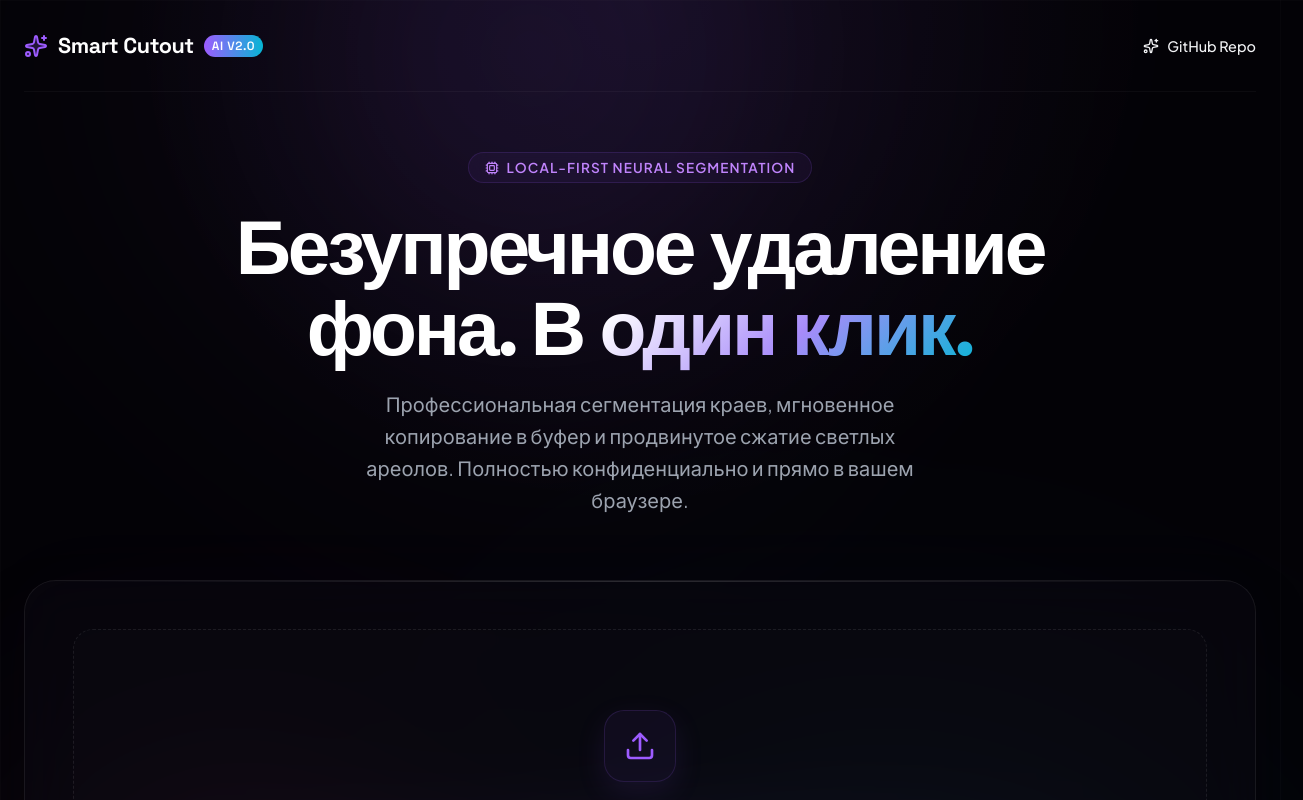
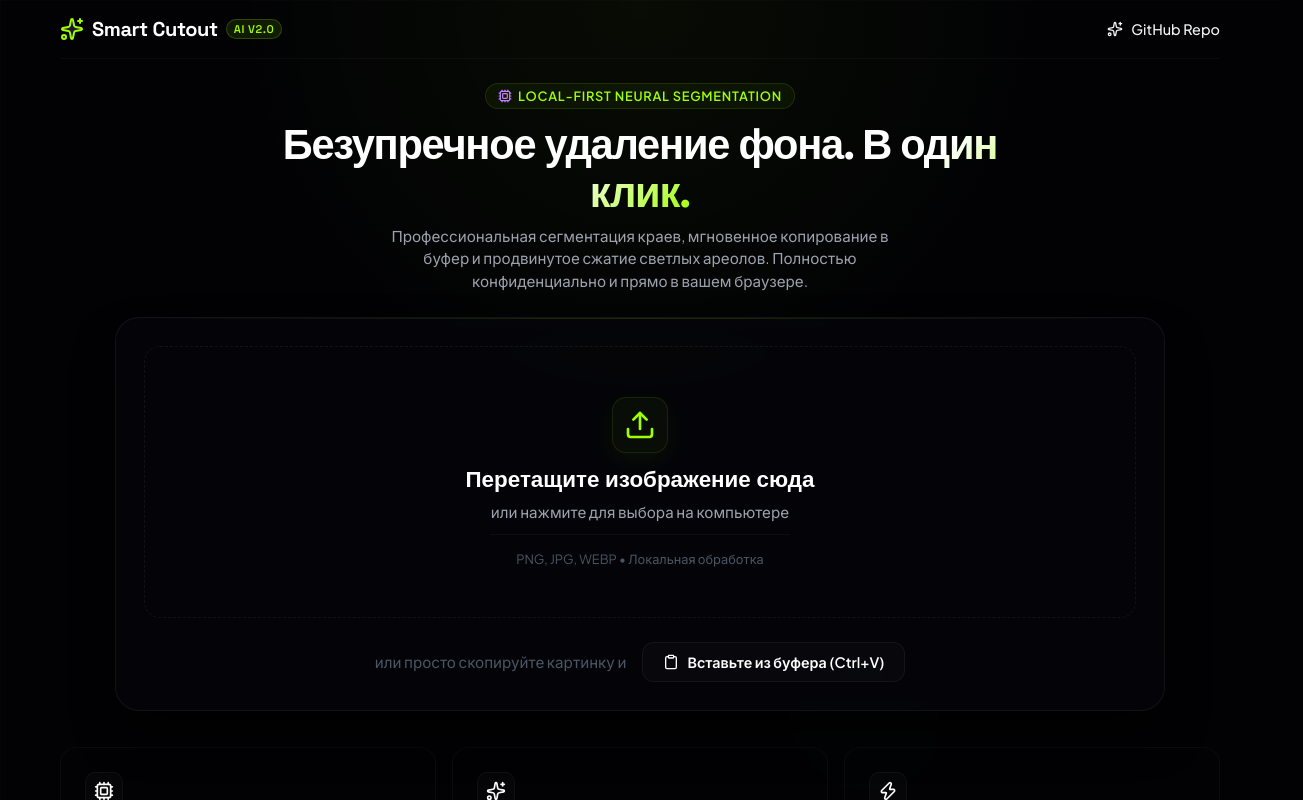
Before and after one commit to LennyStuck/bg-remove, a React (Vite) app: page / in a window 1280 px wide. Shown: the top 800 px of the page, 1303 px wide, since content can reach past the window. Built offline with nearby package versions, Linux system fonts and the light colour scheme.

Commit message:
Change color scheme to toxic lime and apply 100vh layout compression

```diff
--- a/src/App.jsx
+++ b/src/App.jsx
@@ -52,7 +52,7 @@ export default function App() {
   // Background substitution
   const [bgType, setBgType] = useState('transparent');
   const [selectedBg, setSelectedBg] = useState('transparent');
-  const [customColor, setCustomColor] = useState('#9d5cff');
+  const [customColor, setCustomColor] = useState('#9eff00');
 
   // Edge anti-halo settings
   const [erosionAmount, setErosionAmount] = useState(1);
--- a/src/index.css
+++ b/src/index.css
@@ -1,19 +1,19 @@
 @import url('https://fonts.googleapis.com/css2?family=Plus+Jakarta+Sans:wght@300;400;500;600;700;800&family=Space+Grotesk:wght@400;500;600;700&display=swap');
 
 :root {
-  --primary: #9d5cff;
-  --primary-hover: #b485ff;
-  --primary-glow: rgba(157, 92, 255, 0.25);
-  --accent-cyan: #06b6d4;
-  --accent-pink: #ec4899;
+  --primary: #9eff00;             /* Toxic Neon Lime */
+  --primary-hover: #b8ff33;       /* Lighter Neon Lime */
+  --primary-glow: rgba(158, 255, 0, 0.22);
+  --accent-cyan: #1f2937;         /* Dark grey */
+  --accent-pink: #111827;         /* Very dark grey */
 
-  --bg-deep: #030206;
-  --bg-card: rgba(10, 8, 18, 0.5);
-  --bg-card-hover: rgba(16, 13, 28, 0.7);
+  --bg-deep: #020204;
+  --bg-card: rgba(8, 8, 12, 0.6);
+  --bg-card-hover: rgba(12, 12, 18, 0.8);
 
-  --border-subtle: rgba(255, 255, 255, 0.04);
-  --border-glow: rgba(157, 92, 255, 0.15);
-  --border-glass: rgba(255, 255, 255, 0.07);
+  --border-subtle: rgba(255, 255, 255, 0.035);
+  --border-glow: rgba(158, 255, 0, 0.1);
+  --border-glass: rgba(255, 255, 255, 0.06);
 
   --text-pure: #ffffff;
   --text-high: #f3f4f6;
@@ -23,8 +23,8 @@
   --font-display: 'Space Grotesk', 'Outfit', sans-serif;
   --font-sans: 'Plus Jakarta Sans', 'Inter', sans-serif;
 
-  --transition-premium: all 0.4s cubic-bezier(0.16, 1, 0.3, 1);
-  --shadow-premium: 0 30px 60px -15px rgba(0, 0, 0, 0.8);
+  --transition-premium: all 0.35s cubic-bezier(0.16, 1, 0.3, 1);
+  --shadow-premium: 0 25px 50px -12px rgba(0, 0, 0, 0.9);
 }
 
 * {
@@ -40,164 +40,166 @@ body {
   min-height: 100vh;
   overflow-x: hidden;
   position: relative;
-  /* Premium Dark Grid background pattern */
+  /* Dark grid background pattern */
   background-image:
-    radial-gradient(circle at 50% 0%, rgba(157, 92, 255, 0.07) 0%, transparent 50%),
-    linear-gradient(rgba(255, 255, 255, 0.015) 1px, transparent 1px),
-    linear-gradient(90deg, rgba(255, 255, 255, 0.015) 1px, transparent 1px);
-  background-size: 100% 100%, 60px 60px, 60px 60px;
+    radial-gradient(circle at 50% 0%, rgba(158, 255, 0, 0.04) 0%, transparent 40%),
+    linear-gradient(rgba(255, 255, 255, 0.01) 1px, transparent 1px),
+    linear-gradient(90deg, rgba(255, 255, 255, 0.01) 1px, transparent 1px);
+  background-size: 100% 100%, 50px 50px, 50px 50px;
   background-attachment: fixed;
 }
 
-/* Cosmic Ambient Moving Glow Spheres */
+/* Atmospheric Glow Blobs (Greyish & Cyber Lime) */
 .glow-blob {
   position: absolute;
   border-radius: 50%;
   filter: blur(140px);
   z-index: -1;
   pointer-events: none;
-  opacity: 0.35;
-  mix-blend-mode: screen;
+  opacity: 0.25;
 }
 
 .glow-1 {
-  width: 500px;
-  height: 500px;
-  background: radial-gradient(circle, var(--primary) 0%, transparent 70%);
-  top: -10%;
-  left: 20%;
+  width: 450px;
+  height: 450px;
+  background: radial-gradient(circle, rgba(255, 255, 255, 0.03) 0%, transparent 70%);
+  top: -5%;
+  left: 25%;
   animation: floatSlow 25s infinite alternate ease-in-out;
 }
 
 .glow-2 {
-  width: 600px;
-  height: 600px;
-  background: radial-gradient(circle, var(--accent-cyan) 0%, transparent 70%);
-  bottom: 20%;
-  right: 10%;
+  width: 500px;
+  height: 500px;
+  background: radial-gradient(circle, rgba(158, 255, 0, 0.05) 0%, transparent 75%);
+  bottom: 10%;
+  right: 15%;
   animation: floatSlow 30s infinite alternate-reverse ease-in-out;
   animation-delay: -5s;
 }
 
 .glow-3 {
-  width: 400px;
-  height: 400px;
-  background: radial-gradient(circle, var(--accent-pink) 0%, transparent 70%);
-  top: 40%;
-  left: 5%;
+  width: 350px;
+  height: 350px;
+  background: radial-gradient(circle, rgba(255, 255, 255, 0.02) 0%, transparent 70%);
+  top: 30%;
+  left: 8%;
   animation: floatSlow 20s infinite alternate ease-in-out;
   animation-delay: -12s;
 }
 
 @keyframes floatSlow {
   0% { transform: translate(0, 0) scale(1) rotate(0deg); }
-  50% { transform: translate(60px, -40px) scale(1.15) rotate(90deg); }
-  100% { transform: translate(-40px, 60px) scale(0.9) rotate(180deg); }
+  50% { transform: translate(40px, -30px) scale(1.1) rotate(90deg); }
+  100% { transform: translate(-30px, 40px) scale(0.95) rotate(180deg); }
 }
 
-/* Container limits */
+/* Base Wrapper */
 #root {
   width: 100%;
-  max-width: 1300px;
+  max-width: 1200px;
   margin: 0 auto;
-  padding: 0 24px;
+  padding: 0 20px;
 }
 
-/* Premium Layout Sections */
+/* Compact Premium Navbar */
 .landing-navbar {
   display: flex;
   justify-content: space-between;
   align-items: center;
-  padding: 32px 0;
+  padding: 16px 0;
   border-bottom: 1px solid var(--border-subtle);
-  margin-bottom: 60px;
+  margin-bottom: 24px;
 }
 
 .brand-logo {
   display: flex;
   align-items: center;
-  gap: 10px;
+  gap: 8px;
   font-family: var(--font-display);
   font-weight: 700;
-  font-size: 1.35rem;
+  font-size: 1.25rem;
   color: var(--text-pure);
   letter-spacing: -0.02em;
 }
 
 .brand-badge {
-  background: linear-gradient(90deg, var(--primary) 0%, var(--accent-cyan) 100%);
-  color: #fff;
-  font-size: 0.75rem;
+  background: rgba(158, 255, 0, 0.1);
+  border: 1px solid rgba(158, 255, 0, 0.2);
+  color: var(--primary);
+  font-size: 0.7rem;
   font-weight: 600;
-  padding: 3px 8px;
+  padding: 2px 7px;
   border-radius: 99px;
   text-transform: uppercase;
   letter-spacing: 0.05em;
 }
 
-/* Main Hero Typography (unmoth/runlayer style) */
+/* Scaled Down Compact Hero Section */
 .hero-wrapper {
   text-align: center;
-  margin-bottom: 64px;
+  margin-bottom: 24px;
   position: relative;
 }
 
 .hero-tag {
   display: inline-flex;
   align-items: center;
-  gap: 8px;
-  background: rgba(157, 92, 255, 0.06);
-  border: 1px solid rgba(157, 92, 255, 0.15);
-  color: #c084fc;
-  font-size: 0.85rem;
+  gap: 6px;
+  background: rgba(158, 255, 0, 0.05);
+  border: 1px solid rgba(158, 255, 0, 0.12);
+  color: var(--primary);
+  font-size: 0.8rem;
   font-weight: 600;
-  padding: 6px 16px;
+  padding: 4px 12px;
   border-radius: 99px;
-  margin-bottom: 24px;
+  margin-bottom: 12px;
   text-transform: uppercase;
-  letter-spacing: 0.08em;
-  backdrop-filter: blur(10px);
+  letter-spacing: 0.06em;
+  backdrop-filter: blur(8px);
 }
 
 .hero-title {
   font-family: var(--font-display);
-  font-size: 4.8rem;
+  font-size: 2.6rem;
   font-weight: 700;
-  line-height: 1.05;
-  letter-spacing: -0.04em;
+  line-height: 1.15;
+  letter-spacing: -0.03em;
   color: var(--text-pure);
-  margin-bottom: 20px;
-  max-width: 900px;
+  margin-bottom: 8px;
+  max-width: 800px;
   margin-left: auto;
   margin-right: auto;
 }
 
 .hero-title span {
-  background: linear-gradient(135deg, #fff 20%, #a78bfa 60%, #06b6d4 100%);
+  background: linear-gradient(135deg, #fff 40%, var(--primary) 100%);
   -webkit-background-clip: text;
   -webkit-text-fill-color: transparent;
 }
 
 .hero-desc {
-  font-size: 1.25rem;
-  line-height: 1.6;
+  font-size: 0.95rem;
+  line-height: 1.5;
   color: var(--text-body);
-  max-width: 600px;
-  margin: 0 auto 40px;
+  max-width: 540px;
+  margin: 0 auto 12px;
 }
 
-/* Premium Obsidian Card */
+/* Compact Obsidian Card */
 .obsidian-card {
   background: var(--bg-card);
-  backdrop-filter: blur(28px);
-  -webkit-backdrop-filter: blur(28px);
+  backdrop-filter: blur(24px);
+  -webkit-backdrop-filter: blur(24px);
   border: 1px solid var(--border-glass);
-  border-radius: 32px;
-  padding: 48px;
-  box-shadow: var(--shadow-premium), 0 0 80px rgba(157, 92, 255, 0.03);
+  border-radius: 24px;
+  padding: 28px;
+  box-shadow: var(--shadow-premium), 0 0 60px rgba(158, 255, 0, 0.01);
   transition: var(--transition-premium);
   position: relative;
   overflow: hidden;
+  max-width: 1050px;
+  margin: 0 auto;
 }
 
 .obsidian-card::before {
@@ -207,60 +209,142 @@ body {
   left: 0;
   right: 0;
   height: 1px;
-  background: linear-gradient(90deg, transparent, rgba(255, 255, 255, 0.15), transparent);
+  background: linear-gradient(90deg, transparent, rgba(158, 255, 0, 0.15), transparent);
 }
 
-/* High-tech Drag & Drop Zone */
+/* Compact High-tech Drag & Drop Zone */
 .dropzone-obsidian {
-  border: 1px dashed rgba(255, 255, 255, 0.08);
-  background: rgba(255, 255, 255, 0.01);
-  border-radius: 20px;
-  padding: 80px 40px;
+  border: 1px dashed rgba(255, 255, 255, 0.06);
+  background: rgba(255, 255, 255, 0.005);
+  border-radius: 16px;
+  padding: 50px 24px;
   text-align: center;
   cursor: pointer;
   transition: var(--transition-premium);
   display: flex;
   flex-direction: column;
   align-items: center;
-  gap: 20px;
+  gap: 12px;
   position: relative;
 }
 
 .dropzone-obsidian:hover {
   border-color: var(--primary);
-  background: rgba(157, 92, 255, 0.02);
-  transform: scale(0.99);
+  background: rgba(158, 255, 0, 0.01);
 }
 
 .dropzone-icon-glow {
-  width: 72px;
-  height: 72px;
-  border-radius: 20px;
-  background: rgba(157, 92, 255, 0.06);
+  width: 56px;
+  height: 56px;
+  border-radius: 14px;
+  background: rgba(158, 255, 0, 0.04);
   color: var(--primary);
   display: flex;
   align-items: center;
   justify-content: center;
   transition: var(--transition-premium);
-  border: 1px solid rgba(157, 92, 255, 0.15);
-  box-shadow: 0 10px 30px rgba(157, 92, 255, 0.1);
+  border: 1px solid rgba(158, 255, 0, 0.1);
+  box-shadow: 0 8px 24px rgba(158, 255, 0, 0.05);
 }
 
 .dropzone-obsidian:hover .dropzone-icon-glow {
   background: var(--primary);
-  color: #fff;
+  color: #000;
   border-color: var(--primary);
-  box-shadow: 0 0 30px var(--primary-glow);
-  transform: translateY(-4px) rotate(5deg);
+  box-shadow: 0 0 24px var(--primary-glow);
+  transform: translateY(-2px);
 }
 
-/* Beautiful Interactive Grid for Features */
+/* High-contrast Buttons */
+.btn {
+  font-family: var(--font-sans);
+  font-weight: 600;
+  padding: 10px 20px;
+  border-radius: 10px;
+  border: none;
+  cursor: pointer;
+  display: inline-flex;
+  align-items: center;
+  justify-content: center;
+  gap: 8px;
+  transition: var(--transition-premium);
+  font-size: 0.9rem;
+}
+
+.btn-primary {
+  background: var(--primary);
+  color: #000000;
+  box-shadow: 0 6px 18px 0 rgba(158, 255, 0, 0.25);
+  border: 1px solid rgba(255, 255, 255, 0.1);
+}
+
+.btn-primary:hover {
+  transform: translateY(-1px);
+  box-shadow: 0 10px 24px 0 rgba(158, 255, 0, 0.4);
+  background: var(--primary-hover);
+}
+
+.btn-secondary {
+  background: rgba(255, 255, 255, 0.02);
+  color: var(--text-pure);
+  border: 1px solid rgba(255, 255, 255, 0.05);
+}
+
+.btn-secondary:hover {
+  background: rgba(255, 255, 255, 0.06);
+  border-color: rgba(255, 255, 255, 0.12);
+  transform: translateY(-1px);
+}
+
+/* Workspace / Comparison Split Screen Slider */
+.workspace-grid {
+  display: grid;
+  grid-template-columns: 1fr 280px;
+  gap: 24px;
+}
+
+@media (max-width: 900px) {
+  .workspace-grid {
+    grid-template-columns: 1fr;
+  }
+}
+
+.preview-container-obsidian {
+  border-radius: 16px;
+  border: 1px solid rgba(255, 255, 255, 0.04);
+  background: #010102;
+  overflow: hidden;
+  position: relative;
+  aspect-ratio: 4 / 3;
+}
+
+/* Control settings box */
+.control-box-obsidian {
+  background: rgba(255, 255, 255, 0.01);
+  border: 1px solid rgba(255, 255, 255, 0.03);
+  border-radius: 14px;
+  padding: 16px;
+  transition: var(--transition-premium);
+}
+
+.control-box-obsidian:hover {
+  border-color: rgba(255, 255, 255, 0.06);
+  background: rgba(255, 255, 255, 0.015);
+}
+
+/* presets background selection */
+.bg-option-btn.selected {
+  border-color: var(--primary);
+  box-shadow: 0 0 8px var(--primary-glow);
+}
+
+/* Compact Features grid */
 .features-grid {
   display: grid;
   grid-template-columns: repeat(3, 1fr);
-  gap: 24px;
-  margin-top: 100px;
-  margin-bottom: 100px;
+  gap: 16px;
+  margin-top: 36px;
+  margin-bottom: 36px;
 }
 
 @media (max-width: 900px) {
@@ -270,149 +354,59 @@ body {
 }
 
 .feature-box {
-  background: rgba(255, 255, 255, 0.01);
+  background: rgba(255, 255, 255, 0.005);
   border: 1px solid var(--border-subtle);
-  border-radius: 24px;
-  padding: 36px;
-  transition: var(--transition-premium);
-  position: relative;
-  overflow: hidden;
-}
-
-.feature-box::before {
-  content: '';
-  position: absolute;
-  inset: 0;
-  background: radial-gradient(circle at top left, rgba(157, 92, 255, 0.06) 0%, transparent 60%);
-  opacity: 0;
+  border-radius: 16px;
+  padding: 24px;
   transition: var(--transition-premium);
 }
 
 .feature-box:hover {
-  transform: translateY(-8px);
-  border-color: rgba(157, 92, 255, 0.2);
-  background: rgba(157, 92, 255, 0.015);
-  box-shadow: 0 20px 40px rgba(0, 0, 0, 0.6), 0 0 20px rgba(157, 92, 255, 0.03);
-}
-
-.feature-box:hover::before {
-  opacity: 1;
+  transform: translateY(-4px);
+  border-color: rgba(158, 255, 0, 0.15);
+  background: rgba(158, 255, 0, 0.005);
 }
 
 .feature-icon-badge {
-  width: 48px;
-  height: 48px;
-  border-radius: 12px;
-  background: rgba(255, 255, 255, 0.03);
-  border: 1px solid rgba(255, 255, 255, 0.06);
+  width: 38px;
+  height: 38px;
+  border-radius: 10px;
+  background: rgba(255, 255, 255, 0.02);
+  border: 1px solid rgba(255, 255, 255, 0.04);
   display: flex;
   align-items: center;
   justify-content: center;
   color: var(--text-pure);
-  margin-bottom: 24px;
-  transition: var(--transition-premium);
+  margin-bottom: 16px;
 }
 
 .feature-box:hover .feature-icon-badge {
-  background: rgba(157, 92, 255, 0.1);
-  border-color: rgba(157, 92, 255, 0.3);
-  color: var(--primary-hover);
+  background: rgba(158, 255, 0, 0.05);
+  border-color: rgba(158, 255, 0, 0.2);
+  color: var(--primary);
 }
 
 .feature-title {
   font-family: var(--font-display);
-  font-size: 1.35rem;
+  font-size: 1.15rem;
   font-weight: 600;
   color: var(--text-pure);
-  margin-bottom: 12px;
+  margin-bottom: 8px;
 }
 
 .feature-text {
-  font-size: 0.95rem;
-  line-height: 1.6;
+  font-size: 0.85rem;
+  line-height: 1.5;
   color: var(--text-body);
 }
 
-/* Premium Buttons styling */
-.btn {
-  font-family: var(--font-sans);
-  font-weight: 600;
-  padding: 14px 28px;
-  border-radius: 14px;
-  border: none;
-  cursor: pointer;
-  display: inline-flex;
-  align-items: center;
-  justify-content: center;
-  gap: 10px;
-  transition: var(--transition-premium);
-  font-size: 0.95rem;
-}
-
-.btn-primary {
-  background: linear-gradient(135deg, var(--primary) 0%, #7c3aed 100%);
-  color: var(--text-pure);
-  box-shadow: 0 8px 24px 0 rgba(157, 92, 255, 0.35);
-  border: 1px solid rgba(255, 255, 255, 0.1);
-}
-
-.btn-primary:hover {
-  transform: translateY(-2px);
-  box-shadow: 0 12px 30px 0 var(--primary-glow);
-  background: linear-gradient(135deg, var(--primary-hover) 0%, #8b5cf6 100%);
-}
-
-.btn-secondary {
-  background: rgba(255, 255, 255, 0.03);
-  color: var(--text-pure);
-  border: 1px solid rgba(255, 255, 255, 0.06);
-}
-
-.btn-secondary:hover {
-  background: rgba(255, 255, 255, 0.08);
-  border-color: rgba(255, 255, 255, 0.15);
-  transform: translateY(-2px);
-}
-
-/* Premium Workspace slider styles */
-.preview-container-obsidian {
-  border-radius: 20px;
-  border: 1px solid rgba(255, 255, 255, 0.05);
-  background: #020104;
-  overflow: hidden;
-  position: relative;
-  aspect-ratio: 4 / 3;
-}
-
-/* Control settings box */
-.control-box-obsidian {
-  background: rgba(255, 255, 255, 0.015);
-  border: 1px solid rgba(255, 255, 255, 0.04);
-  border-radius: 20px;
-  padding: 24px;
-  transition: var(--transition-premium);
-}
-
-.control-box-obsidian:hover {
-  border-color: rgba(255, 255, 255, 0.08);
-  background: rgba(255, 255, 255, 0.025);
-}
-
-/* Footer structure */
+/* Compact Footer */
 .landing-footer {
   border-top: 1px solid var(--border-subtle);
-  padding: 60px 0;
+  padding: 30px 0;
   display: flex;
   justify-content: space-between;
   align-items: center;
-  margin-top: 120px;
-  font-size: 0.9rem;
+  margin-top: 40px;
+  font-size: 0.8rem;
 }
-
-@media (max-width: 600px) {
-  .landing-footer {
-    flex-direction: column;
-    gap: 20px;
-    text-align: center;
-  }
-}
```
